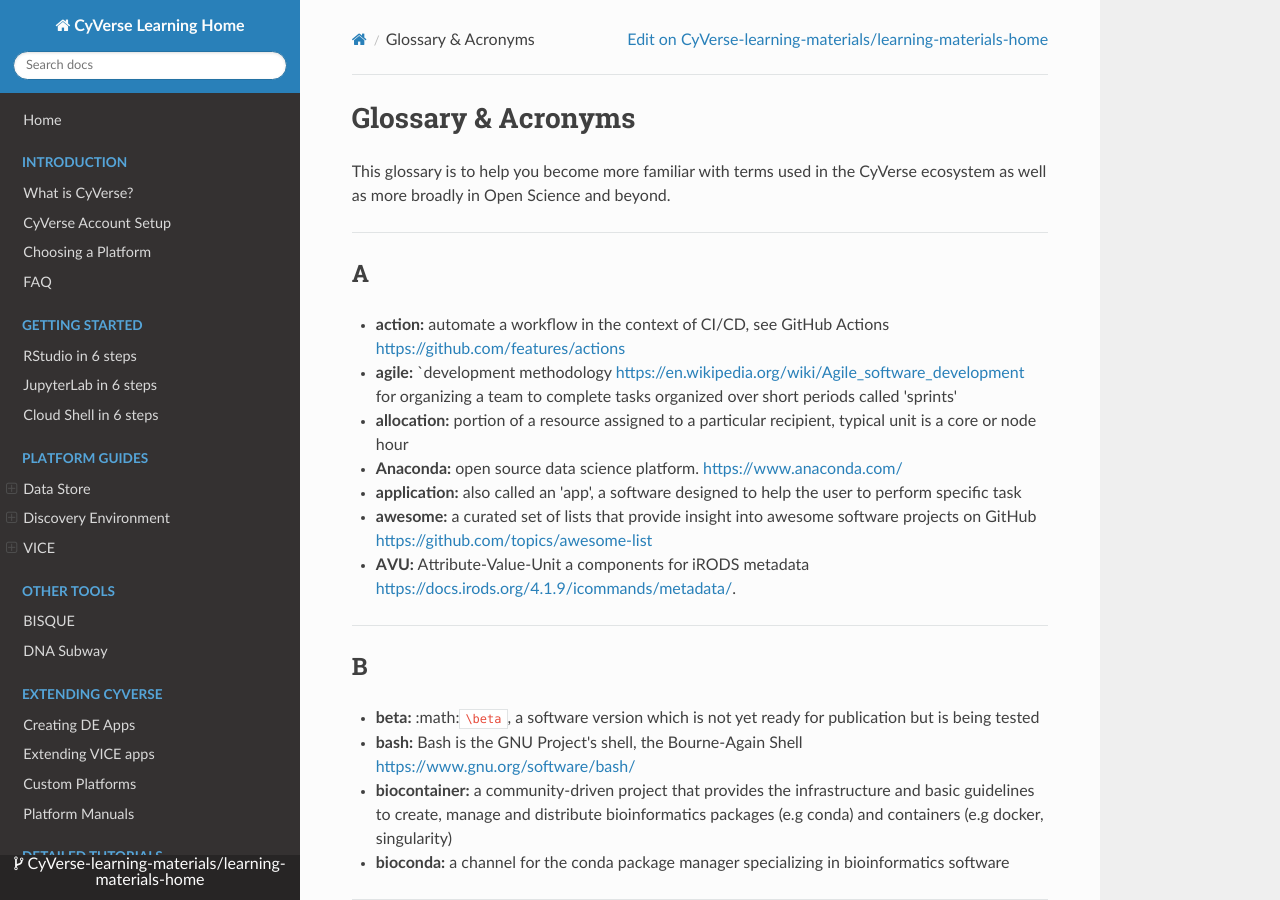
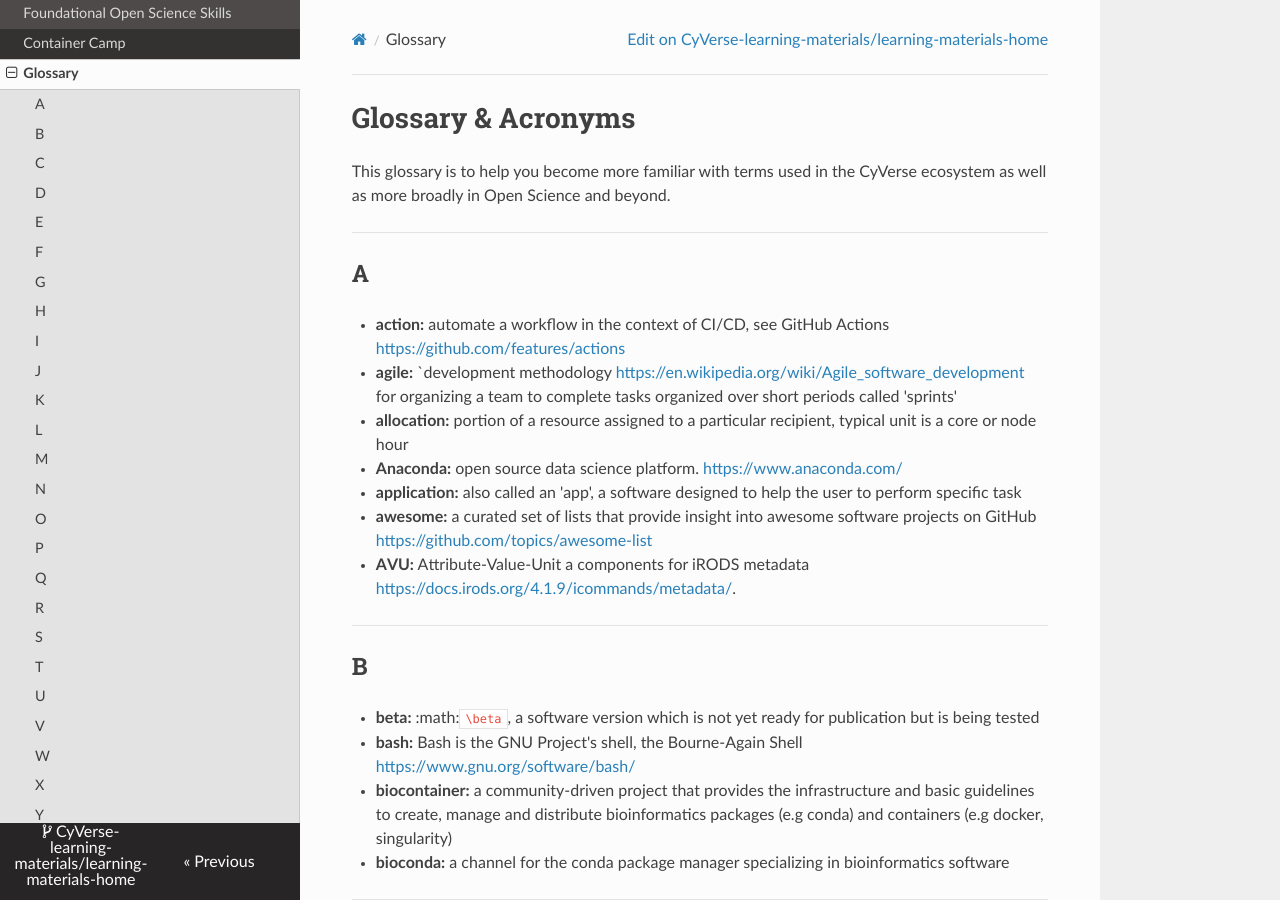
Before and after one commit to CyVerse-learning-materials/learning-materials-home, an MkDocs documentation site: the page built from docs/glossary.md, in a window 1280 px wide and 900 px high. Built offline with MkDocs 1.6.1, drawn with Linux system fonts in a browser that asks for light colours; nearby versions of some CDN libraries.

Commit message:
Update mkdocs.yml

```diff
--- a/mkdocs.yml
+++ b/mkdocs.yml
@@ -60,6 +60,7 @@
   - 'CyVerse Workshops':
     - 'Foundational Open Science Skills': foss.md
     - 'Container Camp': container_camp.md
+  - 'Glossary': glossary.md
 
 # JavaScript for Intercom Widget
 extra_javascript:
```
